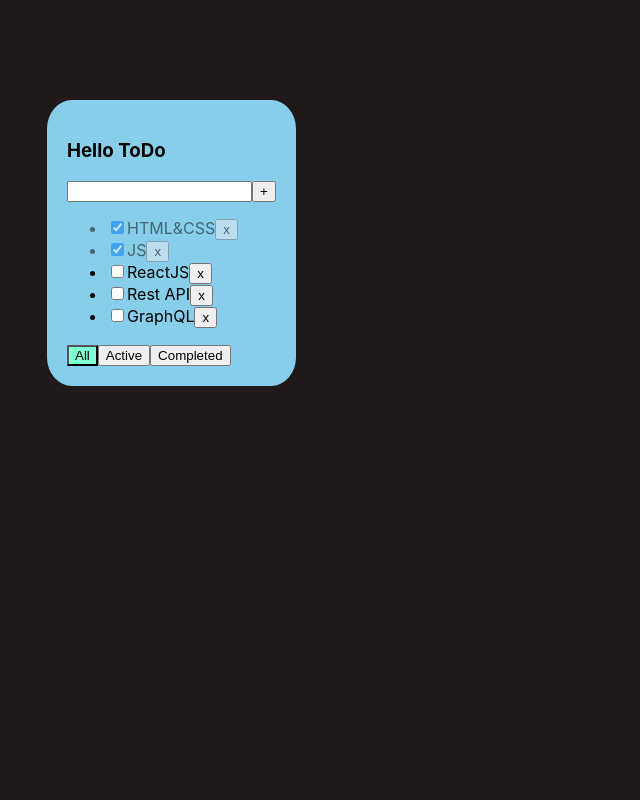
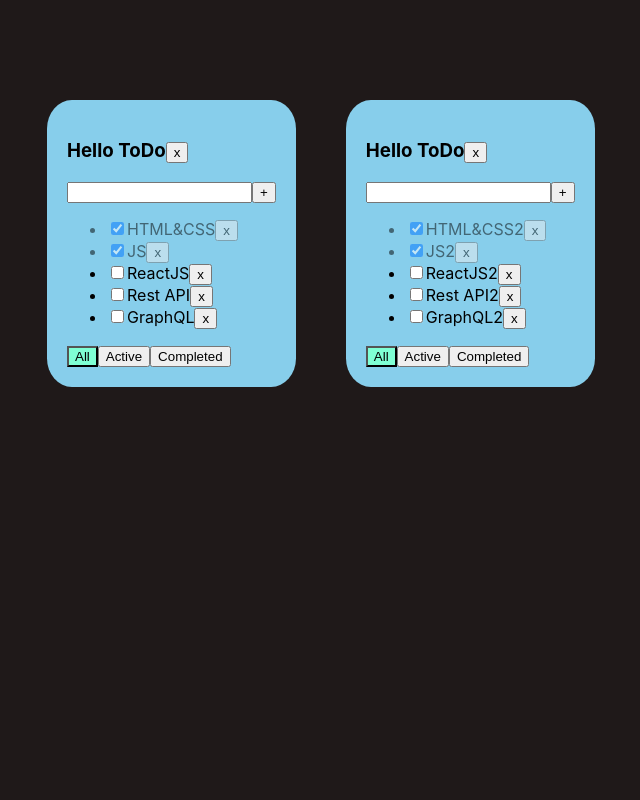
Before and after one commit to lgnvmaksim/todolist-with-git, a React (Create React App) app: page / in a window 1280 px wide. Shown: the top 800 px of the page, without its empty margins (53-693 px from the left). Built offline with nearby package versions, Linux system fonts and the light colour scheme.

Commit message:
done 5th lesson with easy state

```diff
--- a/src/App.tsx
+++ b/src/App.tsx
@@ -4,61 +4,101 @@ import {Todolist} from "./Todolist";
 import {v1} from "uuid";
 import a from './Components/Styles-modules/styles.module.css'
 
-export type FilteredType='all'| 'active'| 'completed'
-export type TaskType={
-    id:string
-    title:string
-    isDone:boolean
+export type FilteredType = 'all' | 'active' | 'completed'
+export type TaskType = {
+    id: string
+    title: string
+    isDone: boolean
+}
+
+type TodolistType = {
+    id: string
+    title: string
+    filter: FilteredType
+}
+
+type TaskKeyType = {
+    [key: string]: TaskType[]
 }
 
 function App() {
 
-    let [tasks, setTasks] = useState<TaskType[]>([
+
+    let todolistID1 = v1();
+    let todolistID2 = v1();
+
+    let [todolists, setTodolists] = useState<TodolistType[]>([
+        {id: todolistID1, title: 'What to learn', filter: 'all'},
+        {id: todolistID2, title: 'What to buy', filter: 'all'},
+    ])
+
+    let [tasks, setTasks] = useState<TaskKeyType>({
+        [todolistID1]: [
             {id: v1(), title: "HTML&CSS", isDone: true},
             {id: v1(), title: "JS", isDone: true},
             {id: v1(), title: "ReactJS", isDone: false},
             {id: v1(), title: "Rest API", isDone: false},
             {id: v1(), title: "GraphQL", isDone: false},
-    ]);
-    const [filter, setFilter] =useState<FilteredType>('all')
+        ],
+        [todolistID2]: [
+            {id: v1(), title: "HTML&CSS2", isDone: true},
+            {id: v1(), title: "JS2", isDone: true},
+            {id: v1(), title: "ReactJS2", isDone: false},
+            {id: v1(), title: "Rest API2", isDone: false},
+            {id: v1(), title: "GraphQL2", isDone: false},
+        ]
+    });
 
-    let filteredTasks = tasks
-    if (filter ==='active') {
-        filteredTasks=tasks.filter(f=>!f.isDone)
-    }
-    if (filter ==='completed') {
-        filteredTasks=tasks.filter(f=>f.isDone)
+
+    const changeFilter = (todoID:string, filteredValue: FilteredType) => {
+        setTodolists(todolists.map(el=>el.id===todoID ? {...el, filter:filteredValue} : el))
     }
 
-    const changeFilter = (filteredValue: FilteredType) => {
-        setFilter(filteredValue)
+    const checkboxInputChange = (todoID:string, taskId: string, isDone: boolean) => {
+        setTasks({...tasks, [todoID]:tasks[todoID].map(el=>el.id===taskId ? {...el, isDone} :el)})
     }
 
-    const checkboxInputChange = (taskId:string, isDone:boolean) => {
-        setTasks(tasks.map(el=>el.id===taskId ? {...el, isDone} : el))
+    const addTask = (todoID:string, newTitle: string) => {
+        let newTask = {id: v1(), title: newTitle, isDone: true}
+        setTasks({...tasks, [todoID]: [newTask,...tasks[todoID]]})
     }
 
-    const addTask = (newTitle:string) => {
-    setTasks([ {id: v1(), title: newTitle, isDone: false}, ...tasks])
+    const removeTask = (todoID:string, remoteId: string) => {
+    setTasks({...tasks, [todoID]: tasks[todoID].filter(f=>f.id!==remoteId)})
     }
 
-    const removeTask = (remoteId:string) => {
-    setTasks([...tasks.filter(f=>f.id!==remoteId)])
+    const removeTodolist = (todoID:string) => {
+    setTodolists(todolists.filter(f=>f.id!==todoID))
+        delete tasks[todoID]
     }
 
 
-
-
     return <div className={a.App}>
-        <Todolist titleValue={'Hello ToDo'}
+        {todolists.map(el => {
+            let filteredTasks = tasks[el.id]
+            if (el.filter === 'active') {
+                filteredTasks.filter(f => !f.isDone)
+            }
+            if (el.filter === 'completed') {
+                filteredTasks.filter(f => f.isDone)
+            }
+            return (
+                <Todolist
+                    key={el.id}
+                    todoID={el.id}
+                    titleValue={'Hello ToDo'}
                     tasks={filteredTasks}
                     changeFilter={changeFilter}
                     checkboxInputChange={checkboxInputChange}
                     addTask={addTask}
                     removeTask={removeTask}
-                  filter={filter}
+                    filter={el.filter}
+                    removeTodolist={removeTodolist}
+                />
+            )
+        })}
 
-        />
+
     </div>
 
 }
--- a/src/Todolist.tsx
+++ b/src/Todolist.tsx
@@ -2,25 +2,28 @@ import a from './Components/Styles-modules/styles.module.css'
 import {FilteredType, TaskType} from "./App";
 import {UniversalButton} from "./Components/UniversalButton";
 import {ChangeEvent, KeyboardEvent, useState} from "react";
+import {AirplanemodeInactive} from "@mui/icons-material";
 
 
 type TodolistPropsType = {
+    todoID:string
     titleValue: string
     tasks: TaskType[]
-    changeFilter: (filteredValue: FilteredType) => void
-    checkboxInputChange: (taskId: string, isDone: boolean) => void
-    addTask: (newTitle: string) => void
-    removeTask: (remoteId: string) => void
+    changeFilter: (todoID:string,filteredValue: FilteredType) => void
+    checkboxInputChange: (todoID:string, taskId: string, isDone: boolean) => void
+    addTask: (todoID:string, newTitle: string) => void
+    removeTask: (todoID:string, remoteId: string) => void
     filter: FilteredType
+    removeTodolist:(todoID:string)=>void
 }
 
 export const Todolist = (props: TodolistPropsType) => {
-    const {changeFilter, filter} = props
+    const {changeFilter, filter, todoID} = props
     const [text, setText] = useState('')
     const [error, setError]=useState<string|null>(null)
 
-    const checkboxInputChange = (taskId: string, e: boolean) => {
-        props.checkboxInputChange(taskId, e)
+    const checkboxInputChange = (todoID:string, taskId: string, e: boolean) => {
+        props.checkboxInputChange(todoID,taskId, e)
     }
     const onChangeTextHandler = (e: ChangeEvent<HTMLInputElement>) => {
         setText(e.currentTarget.value)
@@ -29,23 +32,46 @@ export const Todolist = (props: TodolistPropsType) => {
 
     const addTaskButtonHandler = () => {
         if (text.trim()) {
-        props.addTask(text.trim())
+        props.addTask(todoID,text.trim())
         setText('')
     } else {
-            setError('Mistake')
+            setError('Лососни тунца')
 
         }}
     const removeTaskButtonHandler = (id: string) => {
-        props.removeTask(id)
+        props.removeTask(todoID ,id)
     }
     const onKeyDownHandler = (e:KeyboardEvent<HTMLInputElement>) => {
         if (e.key === 'Enter') {
             addTaskButtonHandler()
         }
     }
+    const mappingTasks = props.tasks.map(el => {
+        return (
+            <li key={el.id}
+                className={el.isDone ? a.isDone :''}>
+                <input type="checkbox"
+                       checked={el.isDone}
+                       onChange={(e) => {
+                           checkboxInputChange(todoID, el.id, e.currentTarget.checked)
+                       }}
+                />
+                <span>{el.title}</span>
+                <UniversalButton callback={() => {
+                    removeTaskButtonHandler(el.id)
+                }} name={'x'}/>
+            </li>
+        )
+    })
+    const removeTodolistButtonHandler = () => {
+        props.removeTodolist(todoID)
+    }
 
     return <div className={a.todolist}>
-        <h3>{props.titleValue}</h3>
+        <h3>
+            {props.titleValue}
+        <UniversalButton callback={removeTodolistButtonHandler} name={'x'}/>
+        </h3>
         <input
             value={text}
             onChange={onChangeTextHandler}
@@ -55,38 +81,22 @@ export const Todolist = (props: TodolistPropsType) => {
         <UniversalButton callback={addTaskButtonHandler} name={'+'}/>
         {error && <div className={a.errorMessage}>{error}</div>}
         <ul>
-            {props.tasks.map(el => {
-                return (
-                    <li key={el.id}
-                    className={el.isDone ? a.isDone :''}>
-                        <input type="checkbox"
-                               checked={el.isDone}
-                               onChange={(e) => {
-                                   checkboxInputChange(el.id, e.currentTarget.checked)
-                               }}
-                        />
-                        <span>{el.title}</span>
-                        <UniversalButton callback={() => {
-                            removeTaskButtonHandler(el.id)
-                        }} name={'x'}/>
-                    </li>
-                )
-            })}
+            {mappingTasks}
         </ul>
         <UniversalButton
             styles={ filter==='all' ? a.activeFilter : ''}
             callback={() => {
-            changeFilter('all')
+            changeFilter(todoID,'all')
         }} name={'All'}/>
         <UniversalButton
             styles={ filter==='active' ? a.activeFilter : ''}
             callback={() => {
-            changeFilter('active')
+            changeFilter(todoID,'active')
         }} name={'Active'}/>
         <UniversalButton
             styles={ filter==='completed' ? a.activeFilter : ''}
             callback={() => {
-            changeFilter('completed')
+            changeFilter(todoID,'completed')
         }} name={'Completed'}/>
     </div>
 }
```
Lines whose indentation alone changed are shown as unchanged.
